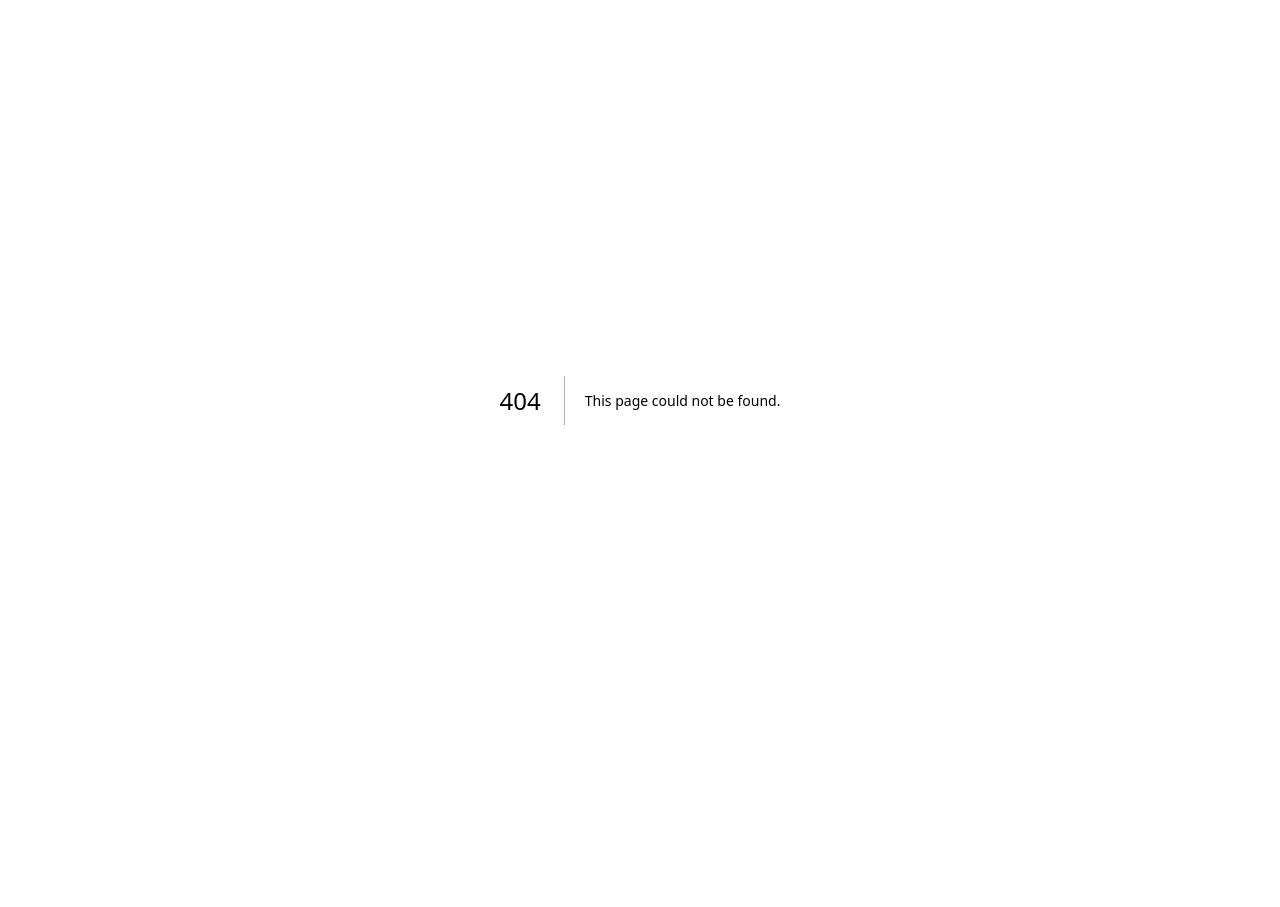
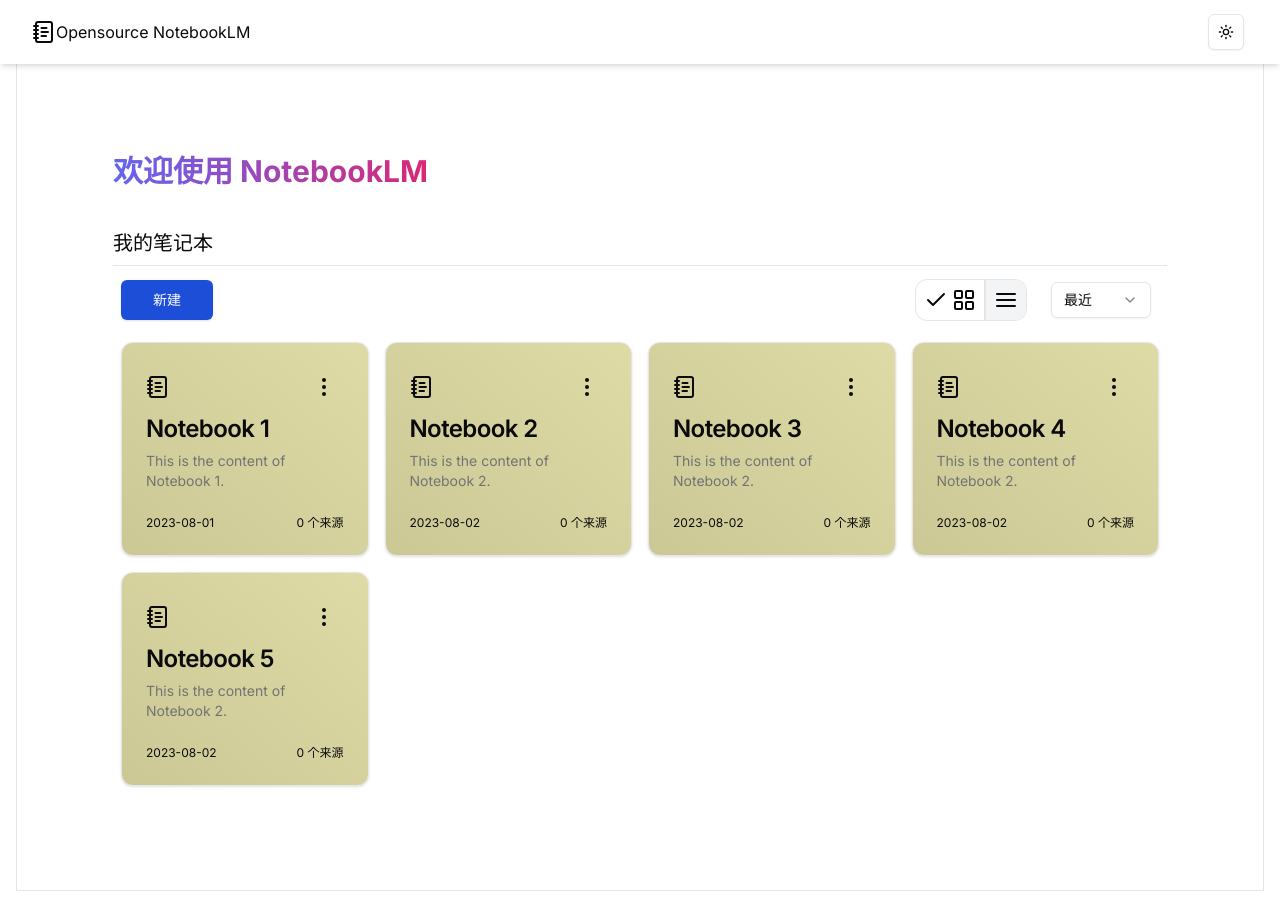
Before and after one commit to cloudhuang/notebooklm-clone, a Next.js app: page /notebook in a window 1280 px wide. Before the commit this address had no page. Before the commit the page ends 800 px from the top, so only its background shows below. Built offline with nearby package versions, Linux system fonts and the light colour scheme.

Commit message:
add notebook page

```diff
--- a/src/app/layout.tsx
+++ b/src/app/layout.tsx
@@ -1,12 +1,14 @@
 import type { Metadata } from "next";
 import { Inter } from "next/font/google";
 import "./globals.css";
+import AppProvider from "@/provider/AppProvider";
+import Header from "@/components/Header";
 
 const inter = Inter({ subsets: ["latin"] });
 
 export const metadata: Metadata = {
-  title: "Create Next App",
-  description: "Generated by create next app",
+  title: "OpenSource NotebookLM",
+  description: "An open-source notebooklm forked from the google notebooklm",
 };
 
 export default function RootLayout({
@@ -16,7 +18,14 @@
 }>) {
   return (
     <html lang="en">
-      <body className={inter.className}>{children}</body>
+      <body className={inter.className}>
+        <AppProvider>
+          <Header />
+          <main className="p-4 calc(100vh - 4rem) overflow-auto">
+          {children}
+          </main>
+        </AppProvider>
+      </body>
     </html>
   );
 }
--- /dev/null
+++ b/src/app/notebook/_components/notebook.tsx
@@ -0,0 +1,88 @@
+import React from "react";
+import {
+  Card,
+  CardContent,
+  CardDescription,
+  CardFooter,
+  CardHeader,
+  CardTitle,
+} from "@/components/ui/card";
+import {
+  DropdownMenu,
+  DropdownMenuContent,
+  DropdownMenuItem,
+  DropdownMenuLabel,
+  DropdownMenuSeparator,
+  DropdownMenuTrigger,
+} from "@/components/ui/dropdown-menu";
+import {
+  EllipsisVertical,
+  NotebookText,
+  Pencil,
+  PencilIcon,
+  Share2,
+  Trash2,
+} from "lucide-react";
+import { Button } from "@/components/ui/button";
+
+function Notebook({ notebooks }: { notebooks: Notebook[] }) {
+  return (
+    <div className="grid grid-cols-1 gap-4 sm:grid-cols-2 md:grid-cols-3 lg:grid-cols-4 p-2">
+      {notebooks.map((notebook) => (
+        <Card
+          key={notebook.id}
+          className="bg-gradient-to-tr from-[#cbc895] to-[#dedba7]"
+        >
+          <CardHeader>
+            <div className="flex items-center justify-between">
+              <NotebookText className="h-6 w-6" />
+
+              <DropdownMenu>
+                <DropdownMenuTrigger>
+                  {" "}
+                  <div className="rounded-full hover:bg-gray-100 p-2">
+                    <EllipsisVertical
+                      size={12}
+                      className="w-6 h-6 rounded-full"
+                    />
+                  </div>
+                </DropdownMenuTrigger>
+                <DropdownMenuContent>
+                  <DropdownMenuLabel>
+                    <div className="flex items-center gap-1">
+                      <Pencil />
+                      修改标题
+                    </div>
+                  </DropdownMenuLabel>
+                  <DropdownMenuLabel>
+                    <div className="flex items-center gap-1">
+                      <Trash2 />
+                      删除
+                    </div>
+                  </DropdownMenuLabel>
+                  <DropdownMenuSeparator />
+                  <DropdownMenuLabel>
+                    <div className="flex items-center gap-1">
+                      <Share2 />
+                      分享
+                    </div>
+                  </DropdownMenuLabel>
+                </DropdownMenuContent>
+              </DropdownMenu>
+            </div>
+            <CardTitle className="text-2xl">{notebook.title}</CardTitle>
+
+            <CardDescription>{notebook.content}</CardDescription>
+          </CardHeader>
+
+          <CardFooter className="flex justify-between">
+            <p className="text-xs">{notebook.createdAt}</p>
+            <p className="text-xs"> 0 个来源</p>
+          </CardFooter>
+        </Card>
+      ))}
+    </div>
+  );
+}
+
+export default Notebook;
--- /dev/null
+++ b/src/app/notebook/page.tsx
@@ -0,0 +1,99 @@
+import { Button } from "@/components/ui/button";
+import {
+  Select,
+  SelectContent,
+  SelectGroup,
+  SelectItem,
+  SelectLabel,
+  SelectTrigger,
+  SelectValue,
+} from "@/components/ui/select";
+import { AlignJustify, Check, LayoutGrid, Plus } from "lucide-react";
+import Notebook from "./_components/notebook";
+
+export default function Home() {
+  const notebooks: Notebook[] = [
+    {
+      id: "1",
+      title: "Notebook 1",
+      content: "This is the content of Notebook 1.",
+      createdAt: "2023-08-01",
+      updatedAt: "2023-08-01",
+    },
+    {
+      id: "2",
+      title: "Notebook 2",
+      content: "This is the content of Notebook 2.",
+      createdAt: "2023-08-02",
+      updatedAt: "2023-08-02",
+    },
+    {
+      id: "3",
+      title: "Notebook 3",
+      content: "This is the content of Notebook 2.",
+      createdAt: "2023-08-02",
+      updatedAt: "2023-08-02",
+    },
+    {
+      id: "4",
+      title: "Notebook 4",
+      content: "This is the content of Notebook 2.",
+      createdAt: "2023-08-02",
+      updatedAt: "2023-08-02",
+    },
+    {
+      id: "5",
+      title: "Notebook 5",
+      content: "This is the content of Notebook 2.",
+      createdAt: "2023-08-02",
+      updatedAt: "2023-08-02",
+    },
+  ];
+
+  return (
+    <main className="flex border w-full min-h-screen flex-col items-center justify-between p-24">
+      <div className="w-full mt-10 rounded-lg overflow-hidden">
+        <h1 className="bg-gradient-to-r from-indigo-500 to-pink-600 bg-clip-text text-transparent inline-block font-bold text-3xl">
+          欢迎使用 NotebookLM
+        </h1>
+        <div className="mt-10">
+          <h3 className="text-xl">我的笔记本</h3>
+          <div className="w-full mt-2 border-b">{""}</div>
+          <div className="flex justify-between items-center p-2">
+            <Button size="lg" variant={"default"} className="bg-blue-700">
+              <span className=" dark:text-white">新建</span>
+            </Button>
+
+            <div className="flex flex-row items-center gap-4">
+              <div className="flex items-center border rounded-xl">
+                <div className="flex gap-1 border-r rounded-l-xl p-2 hover:cursor-pointer">
+                  <Check />
+                  <LayoutGrid />
+                </div>
+                <div className="flex gap-1 border-l rounded-r-xl p-2 hover:cursor-pointer bg-gray-100">
+                  <AlignJustify />
+                </div>
+              </div>
+              <div className="flex items-center p-2 dark:text-white">
+                <Select defaultValue="recent">
+                  <SelectTrigger className="w-[100px]">
+                    <SelectValue placeholder="最近" />
+                  </SelectTrigger>
+                  <SelectContent>
+                    <SelectItem value="recent">最近</SelectItem>
+                    <SelectItem value="title">标题</SelectItem>
+                    <SelectItem value="share">与我分享</SelectItem>
+                  </SelectContent>
+                </Select>
+              </div>
+            </div>
+          </div>
+        </div>
+
+        <div>
+          <Notebook notebooks={notebooks} />
+        </div>
+      </div>
+    </main>
+  );
+}
--- a/src/app/page.tsx
+++ b/src/app/page.tsx
@@ -1,9 +1,21 @@
-import Image from "next/image";
+import { Button } from "@/components/ui/button";
+import {
+  Select,
+  SelectContent,
+  SelectGroup,
+  SelectItem,
+  SelectLabel,
+  SelectTrigger,
+  SelectValue,
+} from "@/components/ui/select";
+import { AlignJustify, Check, LayoutGrid, Plus } from "lucide-react";
 
 export default function Home() {
+
+
   return (
-    <main className="flex min-h-screen flex-col items-center justify-between p-24">
-      {process.env.LLM_MODEL}
+    <main className="flex border w-full min-h-screen flex-col items-center justify-between p-24">
+      home
     </main>
   );
 }
--- /dev/null
+++ b/src/components/Header.tsx
@@ -0,0 +1,19 @@
+import { NotebookText } from "lucide-react";
+import React from "react";
+import { ThemeToggle } from "./theme-toggle";
+
+function Header() {
+  return (
+    <div className="fixed top-0 left-0 right-0 flex p-4 justify-between items-center h-16 bg-white dark:bg-gray-900 shadow-md">
+      <div className="flex justify-start p-2 pl-4 items-center h-16">
+        <NotebookText />
+        Opensource NotebookLM
+      </div>
+      <div className="pr-5">
+        <ThemeToggle />
+      </div>
+    </div>
+  );
+}
+
+export default Header;
--- /dev/null
+++ b/src/components/theme-toggle.tsx
@@ -0,0 +1,40 @@
+"use client";
+
+import * as React from "react";
+import { Moon, MoonIcon, Sun } from "lucide-react";
+import { useTheme } from "next-themes";
+
+import { Button } from "@/components/ui/button";
+import {
+  DropdownMenu,
+  DropdownMenuContent,
+  DropdownMenuItem,
+  DropdownMenuTrigger,
+} from "@/components/ui/dropdown-menu";
+
+export function ThemeToggle() {
+  const { setTheme } = useTheme();
+
+  return (
+    <DropdownMenu>
+      <DropdownMenuTrigger asChild>
+        <Button variant="outline" size="icon">
+          <Sun className="h-[1.2rem] w-[1.2rem] rotate-0 scale-100 transition-all dark:-rotate-90 dark:scale-0" />
+          <Moon className="absolute h-[1.2rem] w-[1.2rem] rotate-90 scale-0 transition-all dark:rotate-0 dark:scale-100" />
+          <span className="sr-only">Toggle theme</span>
+        </Button>
+      </DropdownMenuTrigger>
+      <DropdownMenuContent align="end">
+        <DropdownMenuItem onClick={() => setTheme("light")}>
+          Light
+        </DropdownMenuItem>
+        <DropdownMenuItem onClick={() => setTheme("dark")}>
+          Dark
+        </DropdownMenuItem>
+        <DropdownMenuItem onClick={() => setTheme("system")}>
+          System
+        </DropdownMenuItem>
+      </DropdownMenuContent>
+    </DropdownMenu>
+  );
+}
--- /dev/null
+++ b/src/provider/AppProvider.tsx
@@ -0,0 +1,17 @@
+import React from "react";
+import { ThemeProvider } from "./theme-provider";
+
+const AppProvider = ({ children }: { children: React.ReactNode }) => {
+  return (
+    <ThemeProvider
+      attribute="class"
+      defaultTheme="system"
+      enableSystem
+      disableTransitionOnChange
+    >
+      <div>{children}</div>
+    </ThemeProvider>
+  );
+};
+
+export default AppProvider;
--- /dev/null
+++ b/src/provider/theme-provider.tsx
@@ -0,0 +1,11 @@
+"use client";
+
+import * as React from "react";
+import { ThemeProvider as NextThemesProvider } from "next-themes";
+
+export function ThemeProvider({
+  children,
+  ...props
+}: React.ComponentProps<typeof NextThemesProvider>) {
+  return <NextThemesProvider {...props}>{children}</NextThemesProvider>;
+}
```
Also changed, not shown: src/types/types.ts (added, +7 -0 lines).
